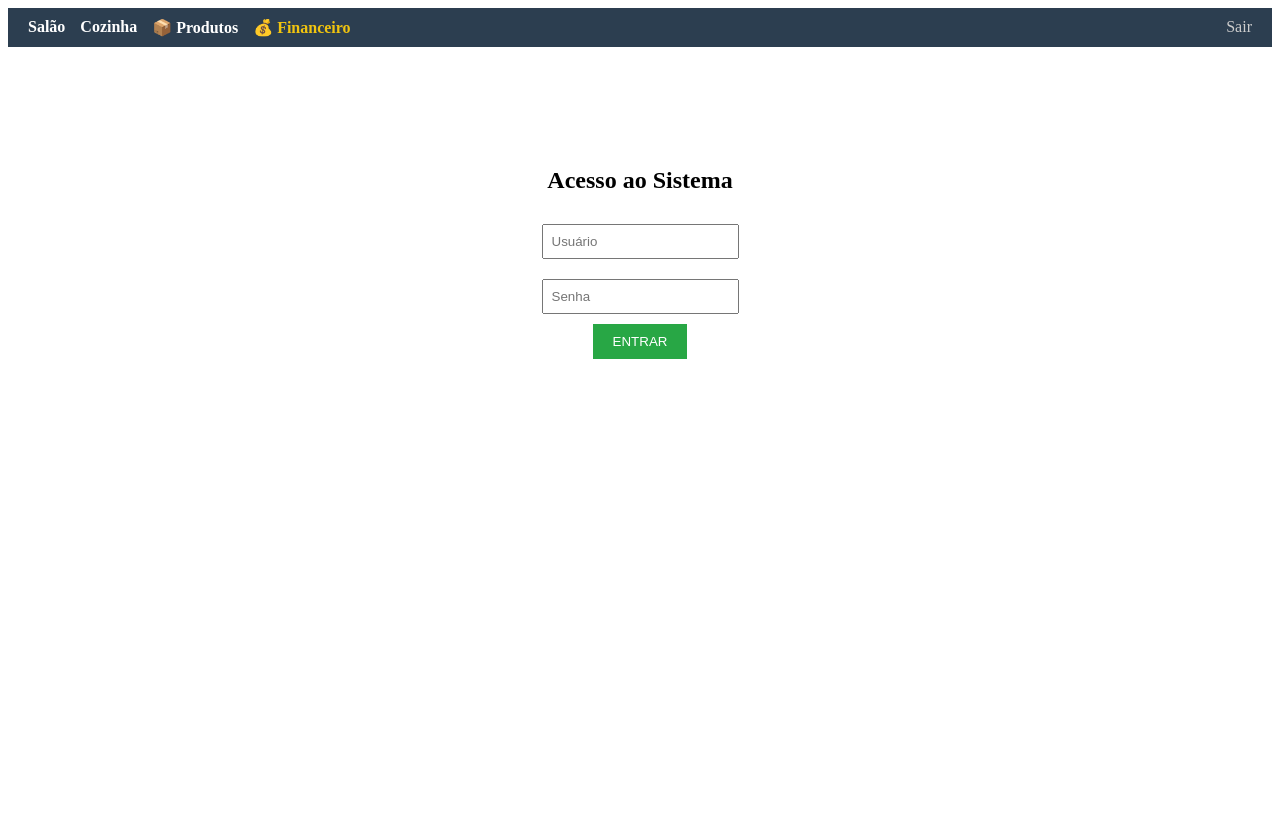
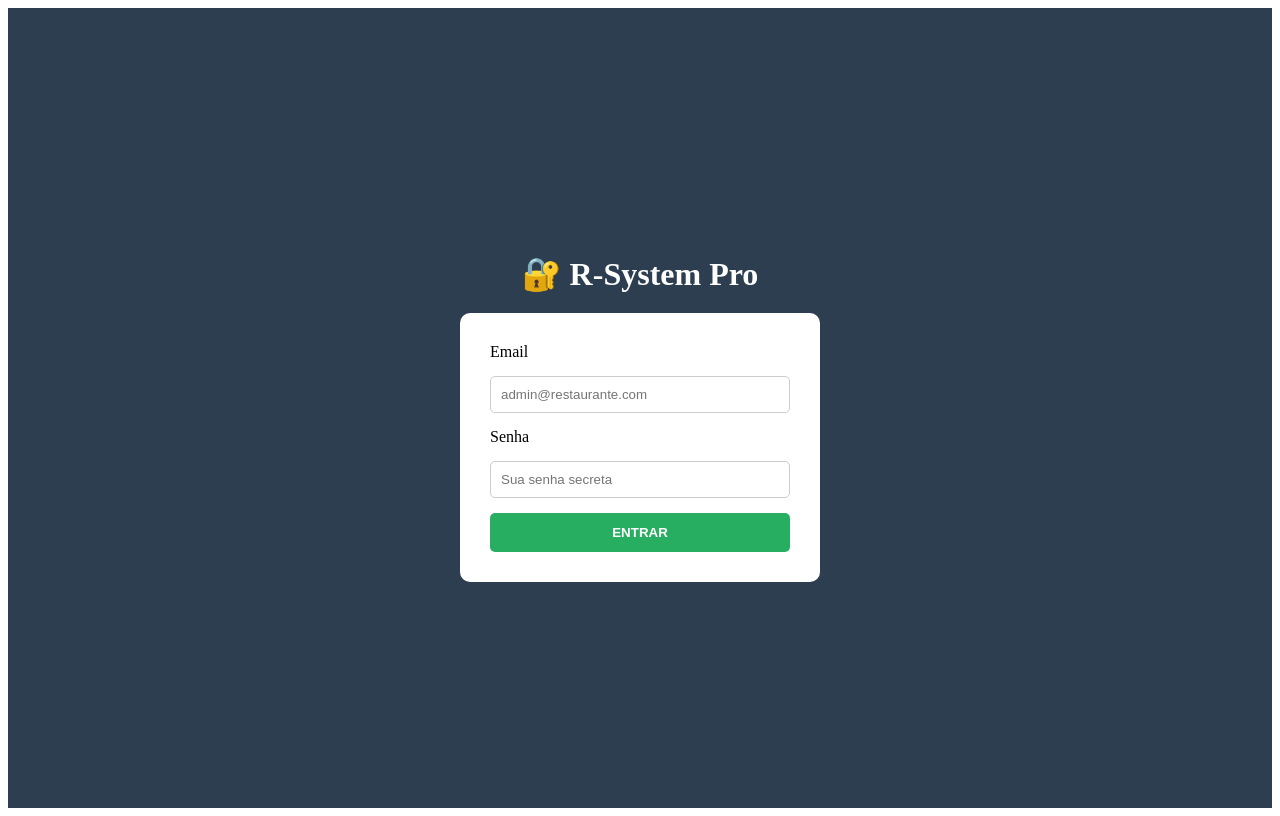
Before and after one commit to onikolascruz-ship-it/r-system, a React (Vite) app: page / in a window 1280 px wide. Built offline with nearby package versions, Linux system fonts and the light colour scheme.

Commit message:
Adicionando login seguro com email e senha

```diff
--- a/src/App.jsx
+++ b/src/App.jsx
@@ -1,28 +1,59 @@
-import React from 'react'
-import { BrowserRouter, Routes, Route, Link } from 'react-router-dom'
+import React, { useState, useEffect } from 'react'
+import { BrowserRouter, Routes, Route, Link, Navigate, useNavigate } from 'react-router-dom'
+import { supabase } from './supabase'
+
 import Login from './pages/Login'
 import Mesas from './pages/Mesas'
 import Cozinha from './pages/Cozinha'
 import Dashboard from './pages/Dashboard'
-import Produtos from './pages/Produtos' // <--- NOVO
+import Produtos from './pages/Produtos'
 
 function App() {
+  const [session, setSession] = useState(null)
+
+  useEffect(() => {
+    // 1. Verifica se já existe alguém logado ao abrir o site
+    supabase.auth.getSession().then(({ data: { session } }) => {
+      setSession(session)
+    })
+
+    // 2. Fica ouvindo: se alguém fizer login ou logout, atualiza o estado
+    const { data: { subscription } } = supabase.auth.onAuthStateChange((_event, session) => {
+      setSession(session)
+    })
+
+    return () => subscription.unsubscribe()
+  }, [])
+
+  // Função de Logout
+  const handleLogout = async () => {
+    await supabase.auth.signOut()
+  }
+
   return (
     <BrowserRouter>
-      <nav style={{ backgroundColor: '#2c3e50', padding: '10px 20px', display: 'flex', gap: '15px', flexWrap: 'wrap' }}>
-        <Link to="/mesas" style={{ color: 'white', textDecoration: 'none', fontWeight: 'bold' }}>Salão</Link>
-        <Link to="/cozinha" style={{ color: 'white', textDecoration: 'none', fontWeight: 'bold' }}>Cozinha</Link>
-        <Link to="/produtos" style={{ color: 'white', textDecoration: 'none', fontWeight: 'bold' }}>📦 Produtos</Link>
-        <Link to="/dashboard" style={{ color: '#f1c40f', textDecoration: 'none', fontWeight: 'bold' }}>💰 Financeiro</Link>
-        <Link to="/" style={{ color: '#ccc', textDecoration: 'none', marginLeft: 'auto' }}>Sair</Link>
-      </nav>
+      {/* MENU SÓ APARECE SE TIVER LOGADO (session existe) */}
+      {session && (
+        <nav style={{ backgroundColor: '#2c3e50', padding: '10px 20px', display: 'flex', gap: '15px', alignItems: 'center', flexWrap: 'wrap' }}>
+          <Link to="/mesas" style={{ color: 'white', textDecoration: 'none', fontWeight: 'bold' }}>Salão</Link>
+          <Link to="/cozinha" style={{ color: 'white', textDecoration: 'none', fontWeight: 'bold' }}>Cozinha</Link>
+          <Link to="/produtos" style={{ color: 'white', textDecoration: 'none', fontWeight: 'bold' }}>📦 Produtos</Link>
+          <Link to="/dashboard" style={{ color: '#f1c40f', textDecoration: 'none', fontWeight: 'bold' }}>💰 Financeiro</Link>
+
+          <button onClick={handleLogout} style={{ marginLeft: 'auto', background: 'transparent', border: '1px solid #95a5a6', color: '#ccc', padding: '5px 10px', borderRadius: '4px', cursor: 'pointer' }}>
+            Sair ({session.user.email})
+          </button>
+        </nav>
+      )}
 
       <Routes>
-        <Route path="/" element={<Login />} />
-        <Route path="/mesas" element={<Mesas />} />
-        <Route path="/cozinha" element={<Cozinha />} />
-        <Route path="/dashboard" element={<Dashboard />} />
-        <Route path="/produtos" element={<Produtos />} />
+        {/* Rota Protegida: Se não tem sessão, manda pro Login */}
+        <Route path="/" element={!session ? <Login /> : <Navigate to="/mesas" />} />
+
+        <Route path="/mesas" element={session ? <Mesas /> : <Navigate to="/" />} />
+        <Route path="/cozinha" element={session ? <Cozinha /> : <Navigate to="/" />} />
+        <Route path="/dashboard" element={session ? <Dashboard /> : <Navigate to="/" />} />
+        <Route path="/produtos" element={session ? <Produtos /> : <Navigate to="/" />} />
       </Routes>
     </BrowserRouter>
   )
--- a/src/pages/Login.jsx
+++ b/src/pages/Login.jsx
@@ -1,26 +1,66 @@
-import React from 'react'
+import React, { useState } from 'react'
+import { supabase } from '../supabase'
 import { useNavigate } from 'react-router-dom'
 
 export default function Login() {
-  const navigate = useNavigate() // O "piloto" da navegação
+  const [email, setEmail] = useState('')
+  const [senha, setSenha] = useState('')
+  const [loading, setLoading] = useState(false)
+  const navigate = useNavigate()
 
-  const handleLogin = () => {
-    // Aqui depois colocaremos a validação de senha real
-    navigate('/mesas')
+  const handleLogin = async (e) => {
+    e.preventDefault()
+    setLoading(true)
+
+    // AQUI A MÁGICA: O Supabase verifica se o email/senha batem
+    const { data, error } = await supabase.auth.signInWithPassword({
+      email: email,
+      password: senha,
+    })
+
+    if (error) {
+      alert('Erro ao entrar: ' + error.message)
+      setLoading(false)
+    } else {
+      // Se deu certo, o Supabase guarda um "crachá" (token) no navegador
+      // e nós mandamos o usuário para as mesas.
+      navigate('/mesas')
+    }
   }
 
   return (
-    <div style={{ display: 'flex', flexDirection: 'column', alignItems: 'center', marginTop: '100px' }}>
-      <h2>Acesso ao Sistema</h2>
-      <input type="text" placeholder="Usuário" style={{ margin: '10px', padding: '8px' }} />
-      <input type="password" placeholder="Senha" style={{ margin: '10px', padding: '8px' }} />
+    <div style={{ height: '100vh', display: 'flex', flexDirection: 'column', alignItems: 'center', justifyContent: 'center', backgroundColor: '#2c3e50' }}>
+      <h1 style={{ color: 'white', marginBottom: '20px' }}>🔐 R-System Pro</h1>
+      <form onSubmit={handleLogin} style={{ backgroundColor: 'white', padding: '30px', borderRadius: '10px', display: 'flex', flexDirection: 'column', gap: '15px', width: '300px' }}>
 
-      <button
-        onClick={handleLogin}
-        style={{ padding: '10px 20px', cursor: 'pointer', backgroundColor: '#28a745', color: 'white', border: 'none' }}
-      >
-        ENTRAR
-      </button>
+        <label>Email</label>
+        <input
+          type="email"
+          value={email}
+          onChange={e => setEmail(e.target.value)}
+          placeholder="admin@restaurante.com"
+          style={{ padding: '10px', borderRadius: '5px', border: '1px solid #ccc' }}
+          required
+        />
+
+        <label>Senha</label>
+        <input
+          type="password"
+          value={senha}
+          onChange={e => setSenha(e.target.value)}
+          placeholder="Sua senha secreta"
+          style={{ padding: '10px', borderRadius: '5px', border: '1px solid #ccc' }}
+          required
+        />
+
+        <button
+          type="submit"
+          disabled={loading}
+          style={{ padding: '12px', backgroundColor: '#27ae60', color: 'white', border: 'none', borderRadius: '5px', cursor: 'pointer', fontWeight: 'bold' }}
+        >
+          {loading ? 'Verificando...' : 'ENTRAR'}
+        </button>
+      </form>
     </div>
   )
 }
```
